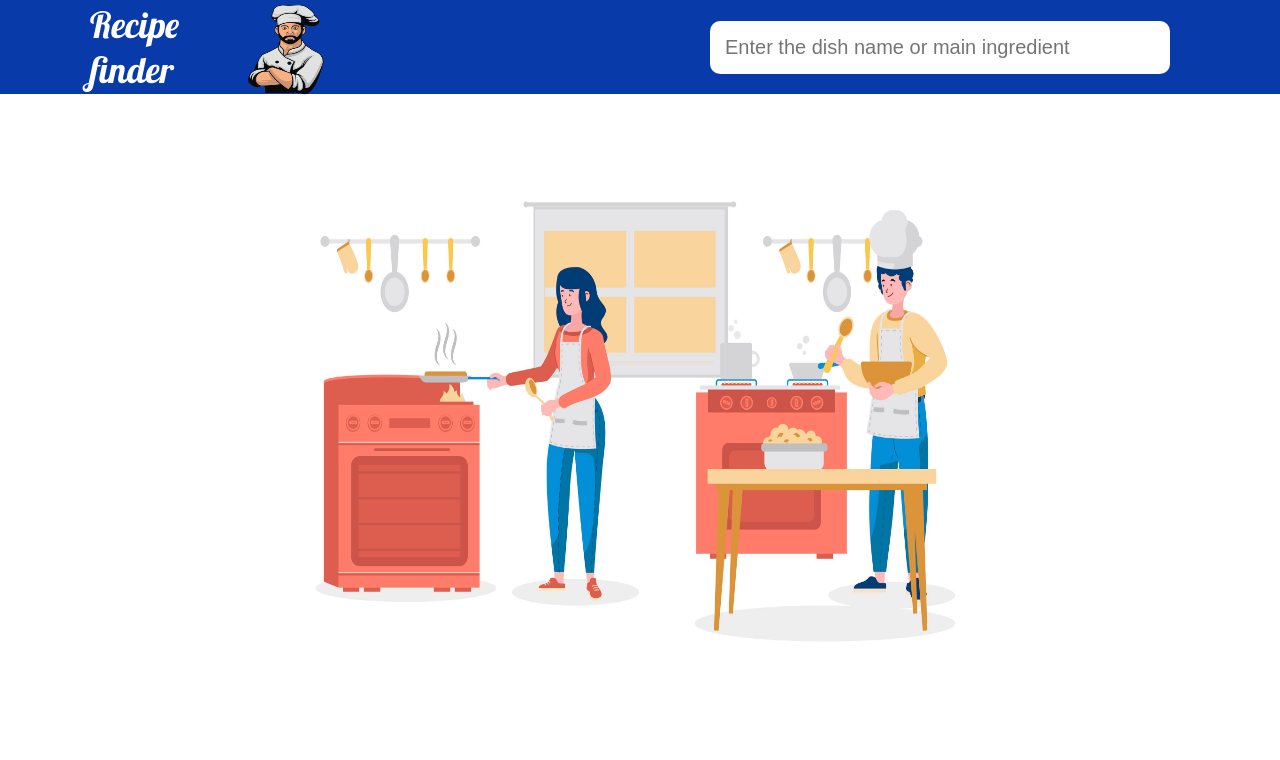
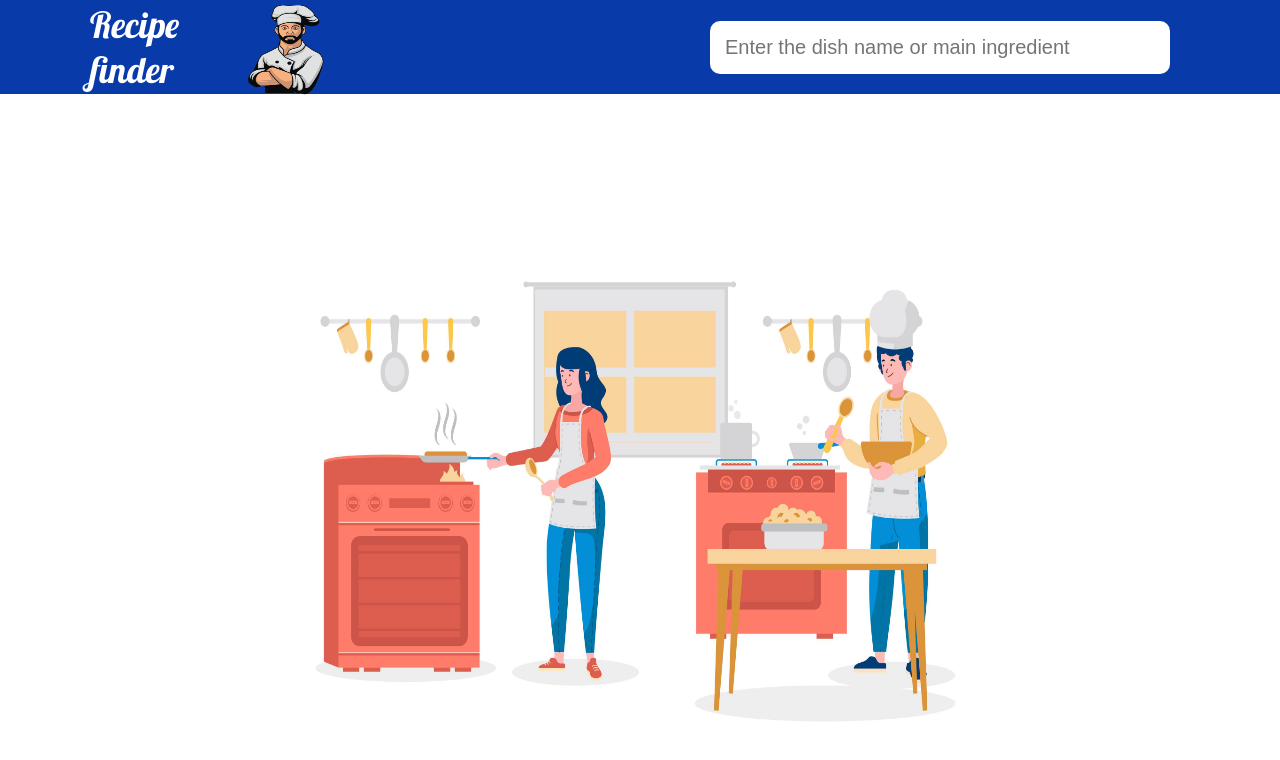
Before and after one commit to Saurabh-8585/Recipe-Finder, a React (Create React App) app: page / in a window 1280 px wide. Shown: the top 760 px of the page. Built offline with nearby package versions, Linux system fonts and the light colour scheme.

Commit message:
changes in css and background image

```diff
--- a/src/App.css
+++ b/src/App.css
@@ -51,7 +51,7 @@
 .searchImg {
   width: 60vw;
   height: 80vh;
-  margin-top: 0;
+  margin-top: 10vh;
 }
 
 @media (max-width:768px) {
```
